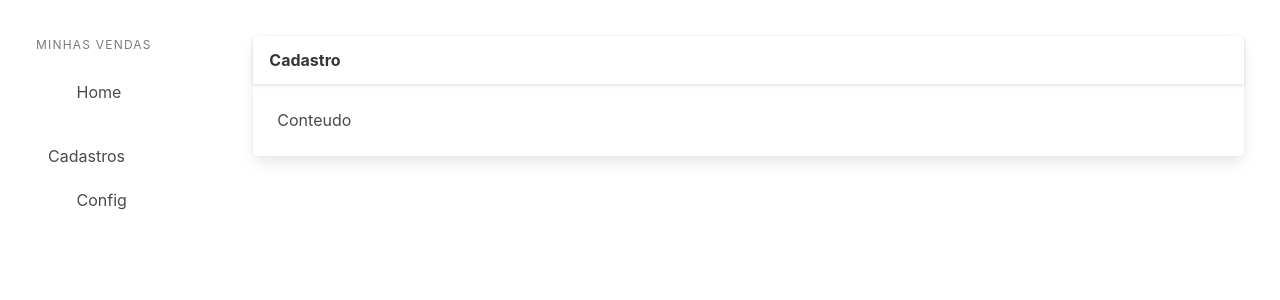
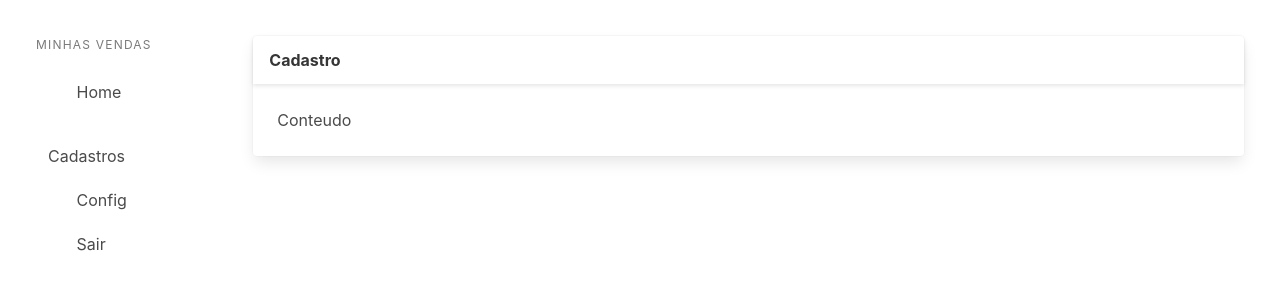
Before and after one commit to GuiSuttanni/AppVendas-nextjs-spring, a Next.js app: page / in a window 1280 px wide. Shown: the top 300 px of the page. Built offline with nearby package versions, Linux system fonts and the light colour scheme.

Commit message:
14. Componentização dos itens de menu

```diff
--- a/src/pages/components/layout/menu/index.tsx
+++ b/src/pages/components/layout/menu/index.tsx
@@ -1,3 +1,5 @@
+import Link from 'next/link'
+
 export const Menu: React.FC = () => {
     return (
         <aside className="column is-2 is-narrow-mobile is-fullhight section is-hidden-mobile">
@@ -5,24 +7,28 @@
                 Minhas vendas
             </p>
             <ul className="menu-list">
-                <li>
-                    <a href="#" >
-                        <span className="icon"></span> Home
-                    </a>
-                </li>
-
-                <li>
-                    <a href="#" >
-                        <span className="icon"></span> Cadastros
-                    </a>
-                </li>
-
-                <li>
-                    <a href="#" >
-                        <span className="icon"></span> Config
-                    </a>
-                </li>
+                <MenuItem href="/" label="Home"/>
+                <MenuItem href="/" label="Cadastros"/>
+                <MenuItem href="/" label="Config"/>
+                <MenuItem href="/" label="Sair"/>
             </ul>
         </aside>
     )
 }
+
+interface MenuItemProps {
+    href: string;
+    label: string;
+}
+
+const MenuItem: React.FC<MenuItemProps> = (props: MenuItemProps) => {
+    return (
+        <li>
+            <Link href={props.href}>
+                <a>
+                    <span className="icon"></span> {props.label}
+                </a>
+            </Link>
+        </li>
+    )
+}
```
